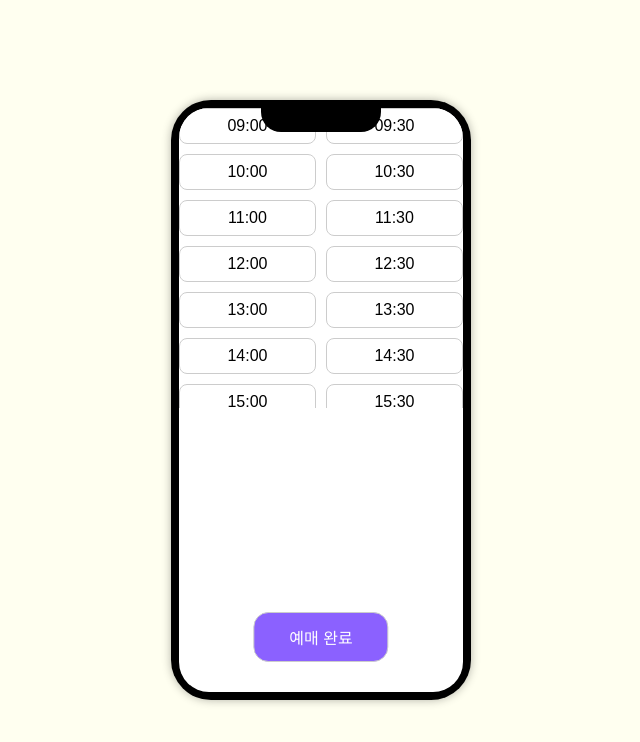
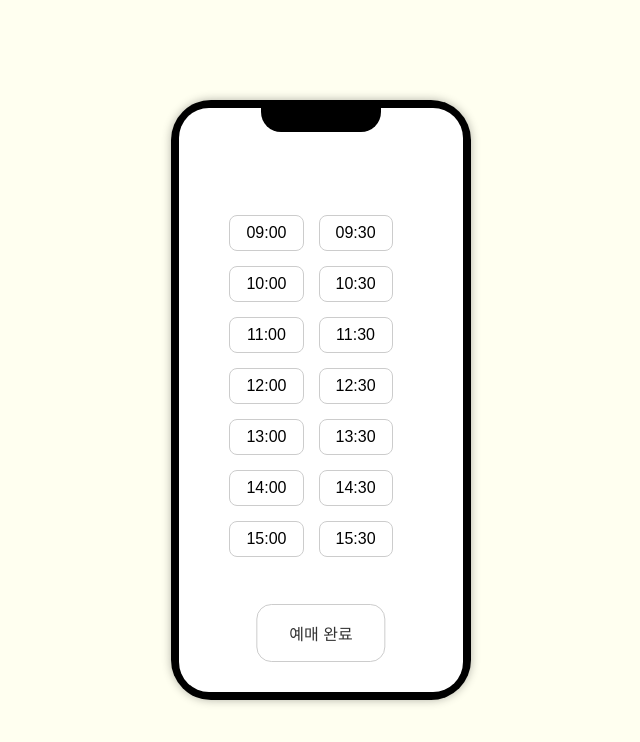
Before and after one commit to snowducks/olive-young-fe, a React (Create React App) app: page /time-selection in a window 1280 px wide. Shown: the top 742 px of the page, without its empty margins (319-959 px from the left). Built offline with nearby package versions, Linux system fonts and the light colour scheme; no server answers.

Commit message:
design : 버튼 디자인 수정 & 가운데 정렬 오류나는거 수정

```diff
--- a/src/pages/Main/Main.css
+++ b/src/pages/Main/Main.css
@@ -30,7 +30,7 @@ html, body, #root {
   height: 80px; /* 원하는 높이로 조절하세요 */
   position: relative;
   overflow: hidden;
-  margin-top: 17px;
+  margin-top: -10px;
 }
 
 .top-image {
@@ -40,24 +40,18 @@ html, body, #root {
   display: block;
 }
 
-/* 메인 컨텐츠 영역 */
-.center-content {
-  position: relative;
-  width: 100%;
-  height: calc(100%); /* 상단 섹션 높이(200px)만큼 뺀 나머지를 사용 */
-}
 
 /* olivePopup 이미지를 컨테이너에 가득 채우기 */
 .phone-image {
   width: 100%;
-  height: 90%;
+  height: 100%;
   object-fit: cover;
   display: block;
 }
 
 /* 버튼 스타일 */
-.reserve-btn {
-  padding: 12px 35px;
+.reserve-start-btn {
+  padding: 8px 38px;
   font-size: 1rem;
   color: #ffffff;
   background-color: #8b61ff;
--- a/src/pages/Main/Main.js
+++ b/src/pages/Main/Main.js
@@ -65,7 +65,7 @@ function Main() {
           className="phone-image"
         />
         <button
-          className="reserve-btn noto-sans-kr"
+          className="reserve-start-btn noto-sans-kr"
           onClick={handleButtonClick}
         >
           반짝 예매
--- /dev/null
+++ b/src/pages/Receipt/Receipt.css
@@ -0,0 +1,16 @@
+/* 버튼 스타일 */
+.goback-btn {
+    padding: 16px 32px;
+    font-size: 1rem;
+    color: #333;
+    background-color: #fff;
+    border: 1px solid #ccc;
+    border-radius: 15px;
+    cursor: pointer;
+
+    /* 이미지를 덮도록 절대 위치 지정 */
+    position: absolute;
+    bottom: 30px; /* 원하는 위치에 맞게 조절 */
+    left: 50%;
+    transform: translateX(-50%);
+  }
--- a/src/pages/Receipt/Receipt.js
+++ b/src/pages/Receipt/Receipt.js
@@ -1,6 +1,7 @@
 // src/Receipt.js
 import React from "react";
 import { useNavigate } from "react-router-dom";
+import "./Receipt.css";
 import PhoneFrame from "../../components/organisms/PhoneFrame";
 
 function Receipt() {
@@ -17,7 +18,7 @@ function Receipt() {
         <h2>예매가 완료되었습니다!</h2>
       </div>
       <button
-        className="reserve-btn"
+        className="goback-btn"
         style={{ marginTop: "20px" }}
         onClick={handleGoHome}
       >
--- a/src/pages/TimeSelection/TimeSelectionScreen.css
+++ b/src/pages/TimeSelection/TimeSelectionScreen.css
@@ -13,3 +13,35 @@
 .time-button.selected {
   border: 2px solid #333;
 }
+
+/* 버튼 스타일 */
+.reserv-btn {
+  padding: 16px 32px;
+  font-size: 1rem;
+  color: #333;
+  background-color: #fff;
+  border: 1px solid #ccc;
+  border-radius: 15px;
+  cursor: pointer;
+
+  /* 이미지를 덮도록 절대 위치 지정 */
+  position: absolute;
+  bottom: 30px; /* 원하는 위치에 맞게 조절 */
+  left: 50%;
+  transform: translateX(-50%);
+}
+
+/* hover 시 효과 */
+.reserve-btn:hover {
+  background-color: #f0f0f0;
+}
+
+.scrollable-grid {
+  max-height: 350px;
+  overflow-y: auto;
+  margin-bottom: 20px;
+  display: grid;
+  grid-template-columns: repeat(2, 1fr);
+  gap: 15px;
+  padding-right: 20px; /* 오른쪽 간격 추가 */
+}
--- a/src/pages/TimeSelection/TimeSelectionScreen.js
+++ b/src/pages/TimeSelection/TimeSelectionScreen.js
@@ -124,7 +124,7 @@ function TimeSelectionScreen() {
       {/* 중앙 영역: 시간 선택 버튼 + 예매 완료 버튼 */}
       <div className="center-content noto-sans-kr">
         {/* 시간 버튼 목록 */}
-        <div style={{ maxHeight: "300px", overflowY: "auto", marginBottom: "20px", display: "grid", gridTemplateColumns: "repeat(2, 1fr)", gap: "10px" }} >
+        <div className="scrollable-grid" >
           {times.map((hour) => (
             <button
             key={hour}
@@ -139,7 +139,7 @@ function TimeSelectionScreen() {
 
         {/* 예매 완료 버튼 */}
         <button
-          className="reserve-btn"
+          className="reserv-btn"
           style={{ marginTop: "20px" }}
           onClick={handleBooking}
         >
```
Lines whose indentation alone changed are shown as unchanged.
